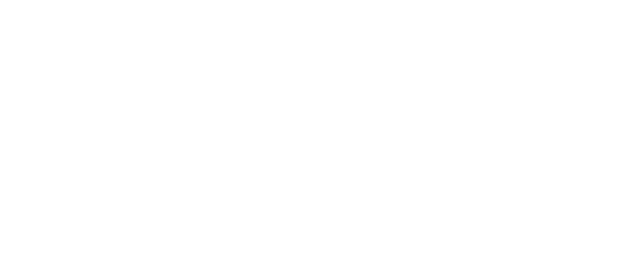
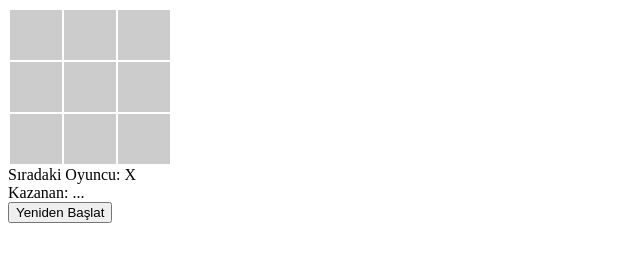
Before and after one commit to alperbek/TicTacToe, a website: page index.html in a window 1280 px wide. Shown: the whole page, without its empty margins (0-640 px from the left). Drawn offline with Linux system fonts and the light colour scheme.

Commit message:
finished

```diff
--- a/index.html
+++ b/index.html
@@ -1,13 +1,36 @@
-<!DOCTYPE html>
+<html>
 <html>
 <head>
     <meta charset="utf-8" />
     <meta http-equiv="X-UA-Compatible" content="IE=edge">
     <title>Page Title</title>
     <meta name="viewport" content="width=device-width, initial-scale=1">
+    <link rel="stylesheet" href="style.css">
 </head>
 <body>
-
+    <table id="xox">
+        <tr>
+          <td data-x='0' data-y='0'></td>
+          <td data-x='1' data-y='0'></td>
+          <td data-x='2' data-y='0'></td>
+        </tr>
+        <tr>
+          <td data-x='0' data-y='1'></td>
+          <td data-x='1' data-y='1'></td>
+          <td data-x='2' data-y='1'></td>
+        </tr>
+        <tr>
+          <td data-x='0' data-y='2'></td>
+          <td data-x='1' data-y='2'></td>
+          <td data-x='2' data-y='2'></td>
+        </tr>
+      </table>
+      <div>Sıradaki Oyuncu: <span id="player"></span></div>
+      <div>Kazanan: <span id="winner"></span></div>
+      <button id="restart">
+        Yeniden Başlat
+      </button>
+      </button>
     <script src="main.js"></script>
 </body>
 </html>
--- a/main.js
+++ b/main.js
@@ -1,12 +1,15 @@
-//State
-const GAME_STATE = {
-    player: 1,
-    board: [
+// Veri Katmanı
+const GAME_STATE = {};
+
+function resetGame(GAME_STATE) {
+	GAME_STATE.player = 1,
+  GAME_STATE.board = [
     [null, null, null],
     [null, null, null],
     [null, null, null]
-    ]
-};
+  ];
+  return GAME_STATE;
+}
 
 function switchPlayer(GAME_STATE, player) {
 	GAME_STATE.player = player;
@@ -18,60 +21,112 @@ function nextPlayer(GAME_STATE) {
 }
 
 function play(GAME_STATE, x, y) {
+	if (isGameOver(GAME_STATE)) {
+  	return GAME_STATE;
+  }
 	const { player } = GAME_STATE;
-    if(GAME_STATE.board[y][x] !== null) {
+  if (GAME_STATE.board[y][x] !== null) {
   	return GAME_STATE;
   }
   GAME_STATE.board[y][x] = player === 1 ? 'X' : 'O';
-    return nextPlayer(GAME_STATE);
+  return isGameOver(GAME_STATE) ? GAME_STATE : nextPlayer(GAME_STATE);
 }
 
 function checkWinner(GAME_STATE) {
 	const { board } = GAME_STATE;
-    const allSame = (line) => {
+  const allSame = line =>
   	line.every(cell => cell === 'X') ||
     line.every(cell => cell === 'O')
-    }
-    const lineCheck = (board) => board.some(allSome);
 
-    const crossCheck = (board) => {
+	const lineCheck = (board) => board.some(allSame);
+  const crossCheck = (board) =>
   	allSame([board[0][2], board[1][1], board[2][0]]) ||
-        allSame([board[0][0], board[1][1], board[2][2]]);
-    }
+    allSame([board[0][0], board[1][1], board[2][2]])
 
-    const transposeBoard = board[0].map((col, i) => board.map(row => row[i]));
-    return lineCheck(board) || lineCheck(transposeBoard) || crossCheck(board);
+  const transposedBoard = board[0].map((col, i) => board.map(row => row[i]));
+  return lineCheck(board) || lineCheck(transposedBoard) || crossCheck(board);
 }
 
 function isGameOver(GAME_STATE) {
-    if(checkWinner(GAME_STATE)) {
+	if (checkWinner(GAME_STATE)) {
   	return true;
   }
-    return GAME_STATE.board.every(line => line.every(cell => cell !== null))
+  return GAME_STATE.board.every(line => line.every(cell => cell !== null));
 }
 
 function checkDraw(GAME_STATE) {
-    if(!isGameOver(GAME_STATE) || checkWinner(GAME_STATE)) {
+	if (!isGameOver(GAME_STATE) || checkWinner(GAME_STATE)) {
   	return false;
   }
   return true;
 }
 
 function whoWin(GAME_STATE) {
-    if(checkDraw(GAME_STATE)) {
+	if (checkDraw(GAME_STATE)) {
   	return -1;
   }
-    if(!checkWinner(GAME_STATE)) {
+	if (!checkWinner(GAME_STATE)) {
   	return false;
   }
   return GAME_STATE.player;
 }
 
-// Kurallar
-// ------------
-// | | |X|
-// ------------
-// | |O| |
-// ------------
-// |X| | |
-// ------------
+resetGame(GAME_STATE);
+
+// Arayüz Katmanı
+var cells = document.querySelectorAll('td');
+[...cells].forEach(cell => cell.addEventListener('click', e => {
+	const {x, y} = e.target.dataset;
+  play(GAME_STATE, parseInt(x), parseInt(y));
+  drawBoard(GAME_STATE);
+}));
+
+function drawBoard(GAME_STATE) {
+	var player = document.querySelector('#player');
+	var winner = document.querySelector('#winner');
+	var board = document.querySelector('#xox');
+  board.classList.remove('finished');
+
+  const winnerPlayer = whoWin(GAME_STATE);
+  GAME_STATE.board.forEach((line, y) => line.forEach((cell, x) => {
+  	const cellDom = board.querySelector(`[data-x="${x}"][data-y="${y}"]`);
+    cellDom.innerText = cell;
+    if (cell !== null) {
+    	cellDom.classList.add(cell);
+    } else {
+    	cellDom.classList.remove('X', 'O');
+    }
+  }))
+  player.innerText = GAME_STATE.player === 1 ? 'X' : 'O';
+  if (winnerPlayer === false) {
+  	winner.innerText = '...';
+  } else {
+  	board.classList.add('finished');
+  	if (winnerPlayer === -1) {
+  		winner.innerText = 'BERABERE';
+  	} else {
+  		winner.innerText = winnerPlayer === 1 ? 'X' : 'O'
+    }
+  }
+}
+
+document.querySelector('#restart').addEventListener('click', () => {
+	drawBoard(resetGame(GAME_STATE));
+})
+
+drawBoard(GAME_STATE);
+
+
+
+// Kurallar:
+// ----------
+// |  |  | X|
+// ----------
+// |  | O|  |
+// ----------
+// |  |  |X |
+// ----------
+
+// Uygulamayı ikiye böl:
+// - Veri Katmanı
+// - Görsel Katman
--- /dev/null
+++ b/style.css
@@ -0,0 +1,16 @@
+td {
+    width: 50px;
+    height: 50px;
+    background-color: #ccc;
+    text-align: center;
+    vertical-align: middle;
+    font-family: Arial;
+    font-size: 1.5rem;
+}
+
+.X {
+    background-color: #df9b0b;
+}
+.O {
+    background-color: #a8a8ff;
+}
```
Lines whose indentation alone changed are shown as unchanged.
